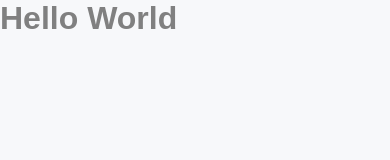
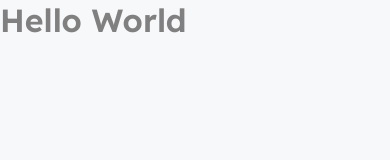
Before and after one commit to Andre-Junior/NLW-5-next, a Next.js app: page / in a window 390 px wide. Shown: the top 160 px of the page. Built offline with nearby package versions, Linux system fonts and the light colour scheme.

Commit message:
config fontes

```diff
--- /dev/null
+++ b/src/pages/_document.tsx
@@ -0,0 +1,18 @@
+import Document, {Html, Head, Main, NextScript} from 'next/document';
+
+export default class MyDocument extends Document {
+    render() {
+        return (
+            <Html>
+                <Head>
+                    <link rel="preconnect" href="https://fonts.gstatic.com" />
+                    <link href="https://fonts.googleapis.com/css2?family=Inter&family=Lexend:wght@500;600&display=swap" rel="stylesheet" />
+                </Head>
+                <body>
+                    <Main />
+                    <NextScript />
+                </body>
+            </Html>
+        )
+    }
+}
--- a/src/styles/global.scss
+++ b/src/styles/global.scss
@@ -21,13 +21,35 @@
     --purple-800: #6F48C9;
 }
 
+@media (max-width: 1080px) {
+    html {
+        font-size: 93.75; //15px
+    }
+
+}
+
+
+@media (max-width: 720px) {
+    html {
+        font-size: 87.5; //14px
+    }
+
+}
+
+
 body {
     background: var(--gray-50);
 }
 
 body, input, textarea, button {
-    font: 500 1rem sans-serif;
+    font: 500 1rem Inter, sans-serif;
     color: var(--gray-500);
+}
+
+h1, h2, h3, h4, h5, h6 {
+    font-weight: 600;
+    font-family: Lexend, sans-serif ;
+    color: var(--grey-800);
 }
 
 h1 {
```
